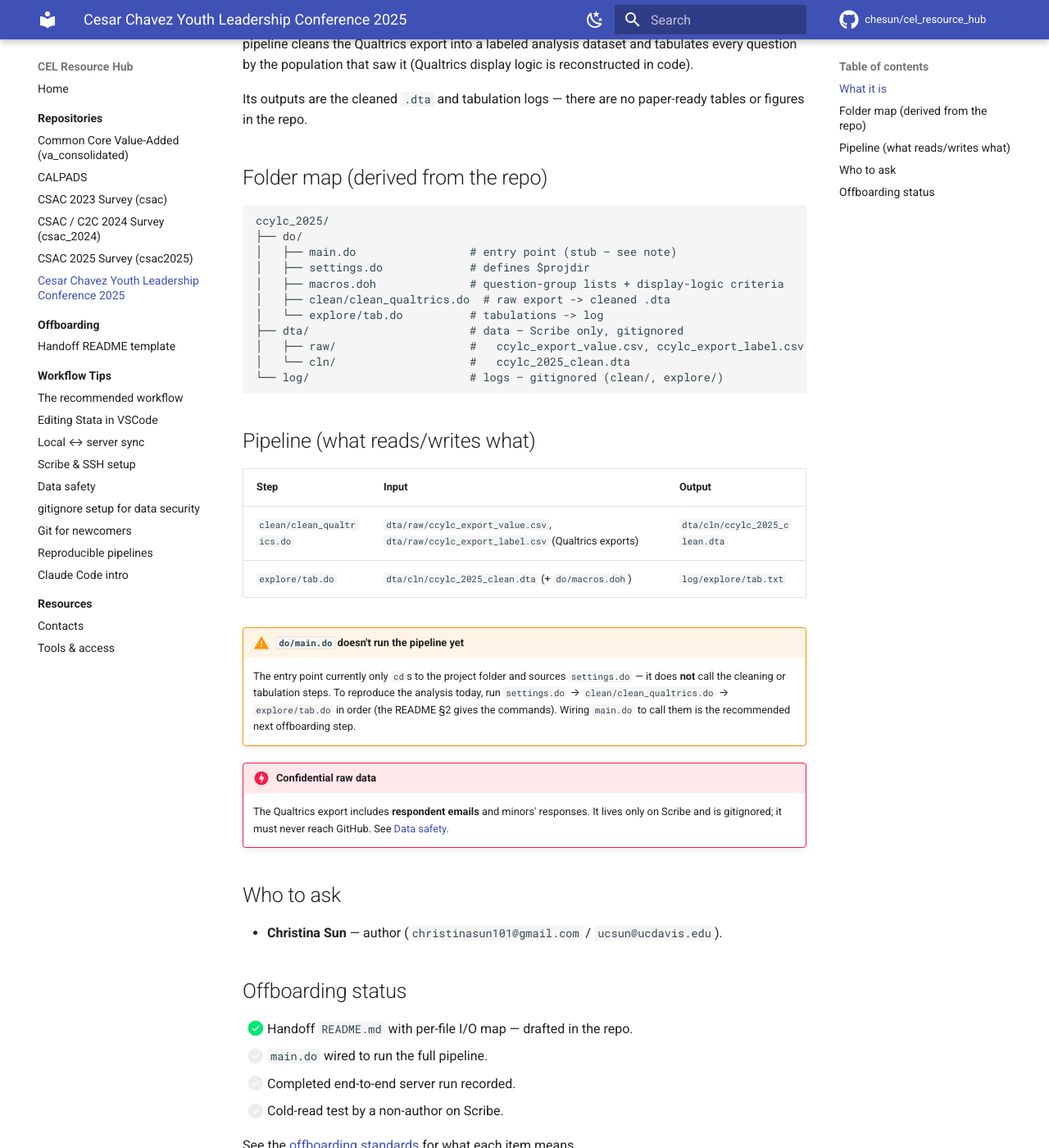
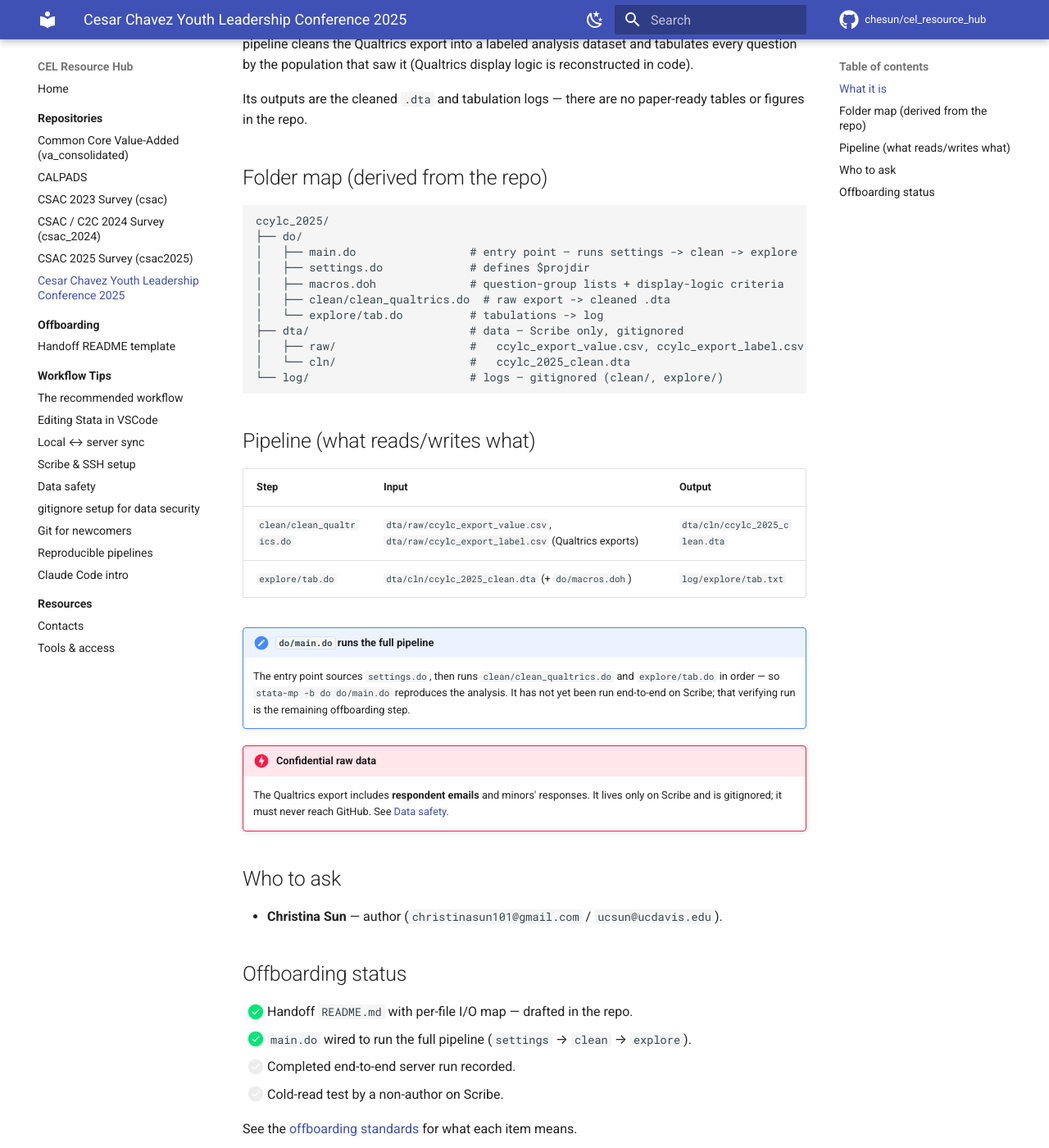
Before and after one commit to chesun/cel_resource_hub, an MkDocs documentation site: the page built from docs/repositories/ccylc-2025.md, in a window 1280 px wide and 1400 px high, scrolled down 659 px. Shown: the whole window at 82% size. Built offline with MkDocs 1.6.1 and Material for MkDocs 9.7.7, drawn with Linux system fonts in a browser that asks for light colours; comment, search, counter and statistics services are not loaded; some of the changed text lies outside the part shown.

Commit message:
ccylc page: main.do now runs the full pipeline
Drop the stub warning, update the entry-point/folder-map lines, and check off the main.do item in the offboarding checklist; session-log follow-up.

Co-Authored-By: Claude Opus 4.8 (1M context) <noreply@anthropic.com>

````diff
--- a/docs/repositories/ccylc-2025.md
+++ b/docs/repositories/ccylc-2025.md
@@ -7,7 +7,7 @@ Conference (CCYLC)** in 2025.
 |---|---|
 | **GitHub** | <https://github.com/chesun/ccylc_2025> (public) |
 | **Runs on (Scribe)** | `/home/research/ca_ed_lab/projects/ccylc` |
-| **Entry point** | `do/main.do` — **currently a stub** (see note below) |
+| **Entry point** | `do/main.do` — runs the full pipeline (`settings` → `clean` → `explore`) |
 | **Status** | Offboarding; handoff `README.md` drafted |
 | **Start with** | The repo's [`README.md`](https://github.com/chesun/ccylc_2025#readme) — the per-file I/O map is there |
 
@@ -26,7 +26,7 @@ figures in the repo.
 ```
 ccylc_2025/
 ├── do/
-│   ├── main.do                 # entry point (stub — see note)
+│   ├── main.do                 # entry point — runs settings -> clean -> explore
 │   ├── settings.do             # defines $projdir
 │   ├── macros.doh              # question-group lists + display-logic criteria
 │   ├── clean/clean_qualtrics.do  # raw export -> cleaned .dta
@@ -44,11 +44,10 @@ ccylc_2025/
 | `clean/clean_qualtrics.do` | `dta/raw/ccylc_export_value.csv`, `dta/raw/ccylc_export_label.csv` (Qualtrics exports) | `dta/cln/ccylc_2025_clean.dta` |
 | `explore/tab.do` | `dta/cln/ccylc_2025_clean.dta` (+ `do/macros.doh`) | `log/explore/tab.txt` |
 
-!!! warning "`do/main.do` doesn't run the pipeline yet"
-    The entry point currently only `cd`s to the project folder and sources `settings.do` — it
-    does **not** call the cleaning or tabulation steps. To reproduce the analysis today, run
-    `settings.do` → `clean/clean_qualtrics.do` → `explore/tab.do` in order (the README §2 gives
-    the commands). Wiring `main.do` to call them is the recommended next offboarding step.
+!!! note "`do/main.do` runs the full pipeline"
+    The entry point sources `settings.do`, then runs `clean/clean_qualtrics.do` and
+    `explore/tab.do` in order — so `stata-mp -b do do/main.do` reproduces the analysis. It has
+    not yet been run end-to-end on Scribe; that verifying run is the remaining offboarding step.
 
 !!! danger "Confidential raw data"
     The Qualtrics export includes **respondent emails** and minors' responses. It lives only on
@@ -62,7 +61,7 @@ ccylc_2025/
 ## Offboarding status
 
 - [x] Handoff `README.md` with per-file I/O map — drafted in the repo.
-- [ ] `main.do` wired to run the full pipeline.
+- [x] `main.do` wired to run the full pipeline (`settings` → `clean` → `explore`).
 - [ ] Completed end-to-end server run recorded.
 - [ ] Cold-read test by a non-author on Scribe.
 
````
Also changed, not shown: quality_reports/session_logs/2026-06-21_workflow-tips-and-ccylc.md (+10 -0 lines).
